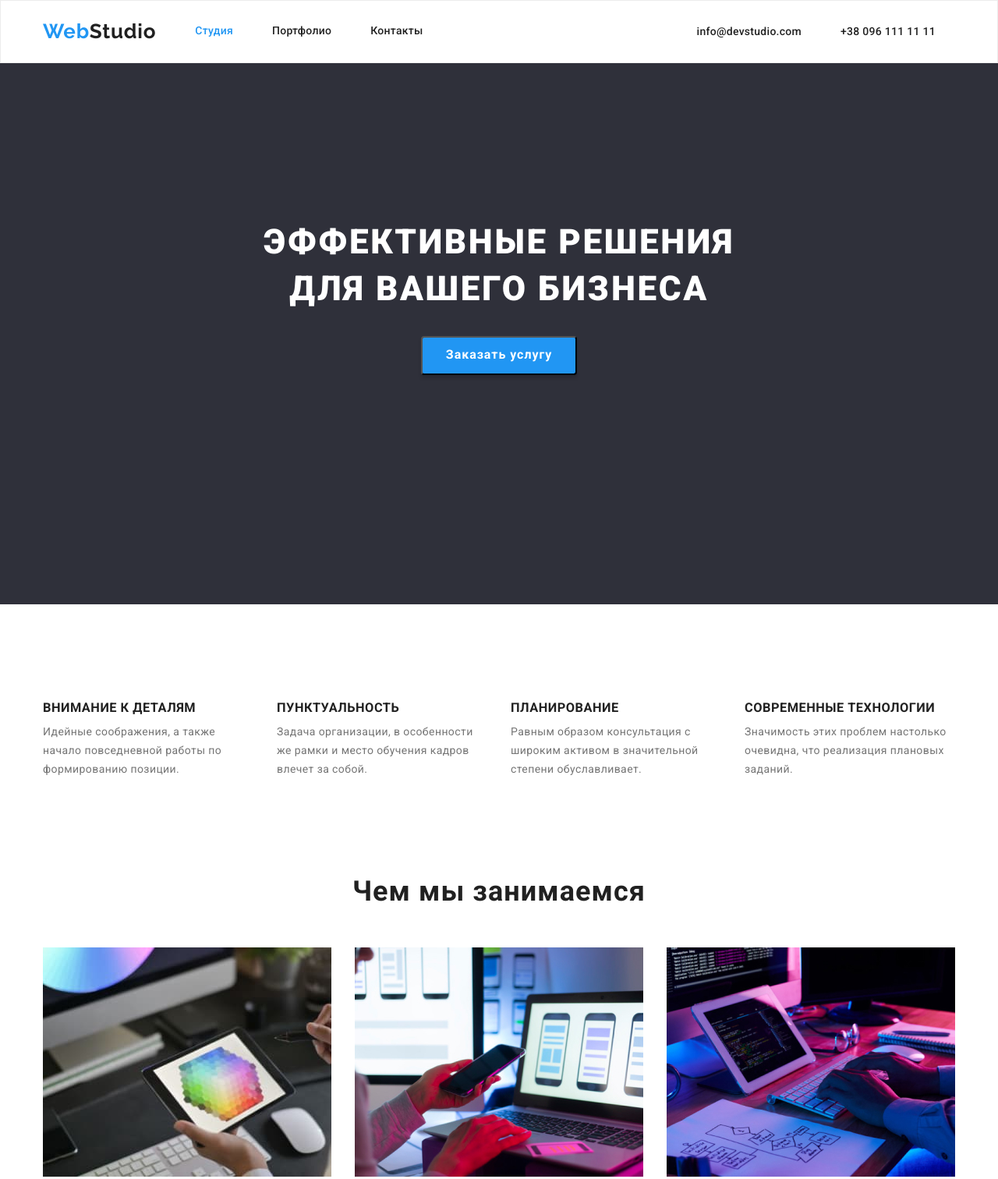
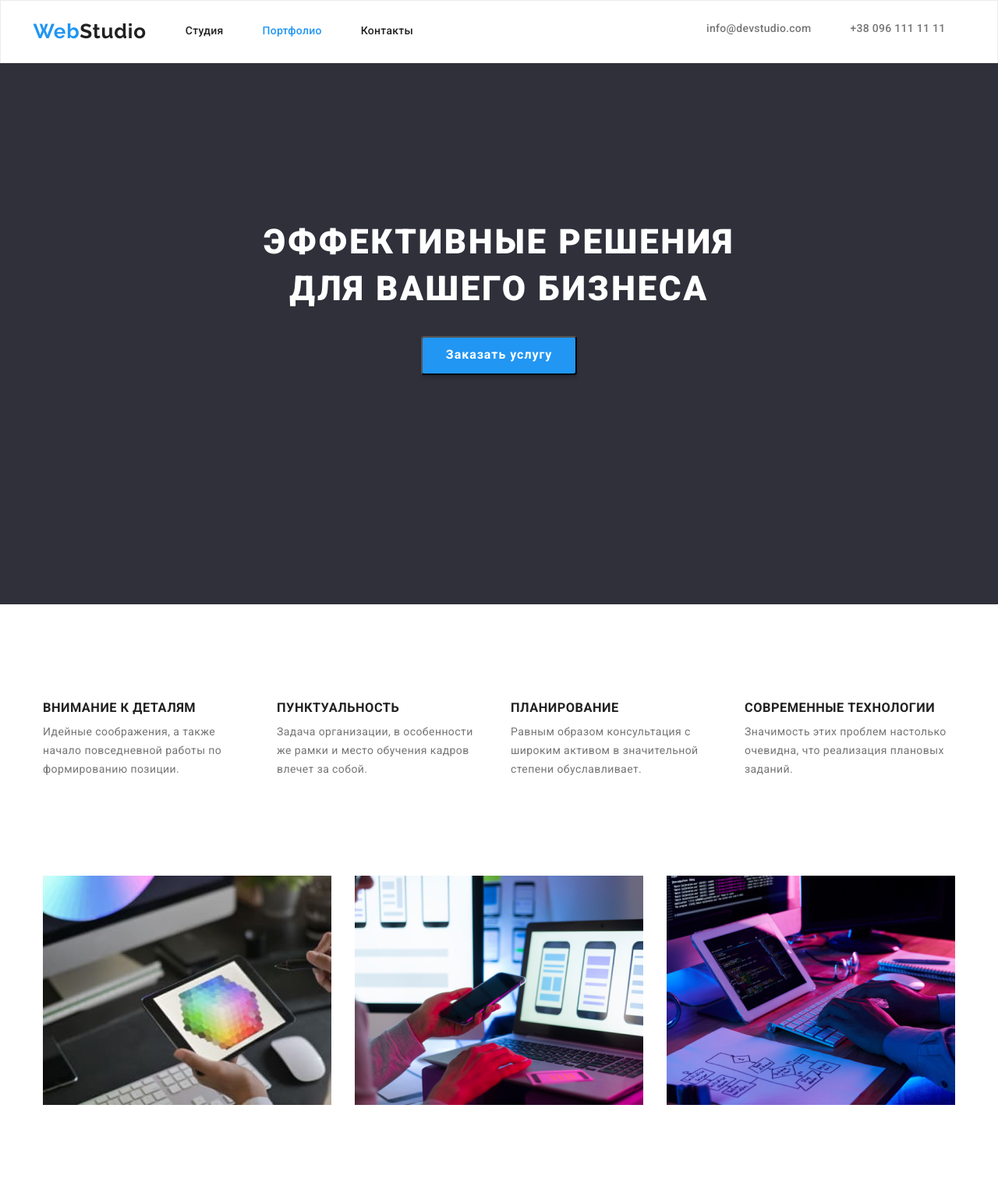
Before and after one commit to Savchenko-Andrey/goit-markup-hw-03., a plain HTML site: page index.html in a window 1280 px wide. Shown: the top 1512 px of the page at 78% size. Drawn offline with Linux system fonts and the light colour scheme.

Commit message:
change 1

```diff
--- a/css/styles.css
+++ b/css/styles.css
@@ -89,6 +89,10 @@ header {
   border: 1px solid #ececec;
 }
 
+.header-page {
+  padding-right: 25px;
+}
+
 .logo {
   font-family: Raleway;
   color: #2196f3;
@@ -127,6 +131,7 @@ header {
 
 .nav-adress-ithem:first-child {
   margin-right: 50px;
+  margin-left: auto;
 }
 
 .current {
@@ -147,6 +152,16 @@ header {
   margin-left: auto;
   margin-right: 25px;
   /* border: 2px solid navy; */
+}
+
+.color-link {
+  color: var(--ithem-text-color);
+}
+
+.class-contacs {
+  display: flex;
+  text-align: center;
+  margin-left: auto;
 }
 
 .page-nav {
@@ -469,3 +484,17 @@ header {
   display: flex;
   flex-wrap: wrap;
 }
+
+.visually-hidden {
+  position: absolute;
+  width: 1px;
+  height: 1px;
+  margin: -1px;
+  border: 0;
+  padding: 0;
+
+  white-space: nowrap;
+  clip-path: inset(100%);
+  clip: rect(0 0 0 0);
+  overflow: hidden;
+}
--- a/index.html
+++ b/index.html
@@ -22,14 +22,14 @@
                     <span class="logo">Web</span><span class="logo-studio">Studio</span></a>
 
                 <ul class="nav-list list">
-            <li class="nav-item link"><a class="link current" href="./index.html">Студия</a></li>
-            <li class="nav-item link"><a class="link" href="./portfolio.html" target="_blank">Портфолио</a></li>
+                    <li class="nav-item link"><a class="link" href="./index.html">Студия</a></li>
+                    <li class="nav-item link"><a class="link current" href="./portfolio.html" target="_blank">Портфолио</a></li>
                     <li class="nav-item link"><a class="link" href=".Cotacts.html">Контакты</a></li>
                 </ul>
             </nav>
-         <ul class="adress-conteiner list">
-           <li class="nav-adress-ithem"> <a class="link " href="mailto:info@devstudio.com">info@devstudio.com</a></li>
-           <li class="nav-adress-ithem"> <a class="link " href="tel:+380961111111">+38 096 111 11 11</a></li>
+             <ul class="list class-contacs ">
+                <li class="nav-adress-ithem"> <a class="link color-link" href="mailto:info@devstudio.com">info@devstudio.com</a></li>
+                <li class="nav-adress-ithem"> <a class="link color-link" href="tel:+380961111111">+38 096 111 11 11</a></li>
             </ul>
         </div>
     </header>
@@ -70,7 +70,7 @@
         <!-- Чем мы занимаемся  -->
      <section class="section">
          <div class="conteiner conteiner-list">
-         <h2 class="heading">Чем мы занимаемся</h2>
+         <h2 class="visually-hidden">Чем мы занимаемся</h2>
 
          <ul class="list works-ithem">
              <li class="photo-works">
```
Also changed, not shown: portfolio.html (+3 -3 lines). Lines whose indentation alone changed are shown as unchanged.
